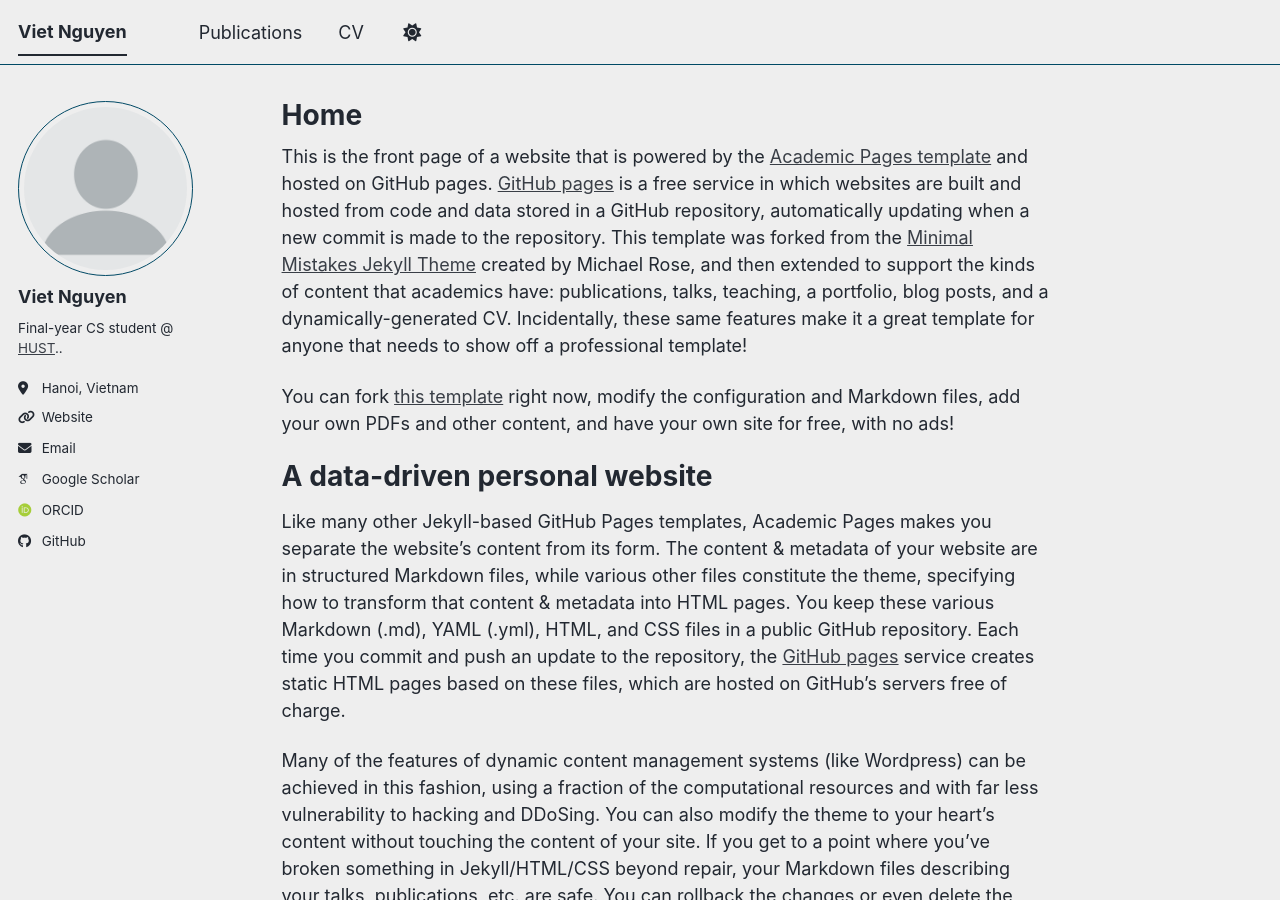
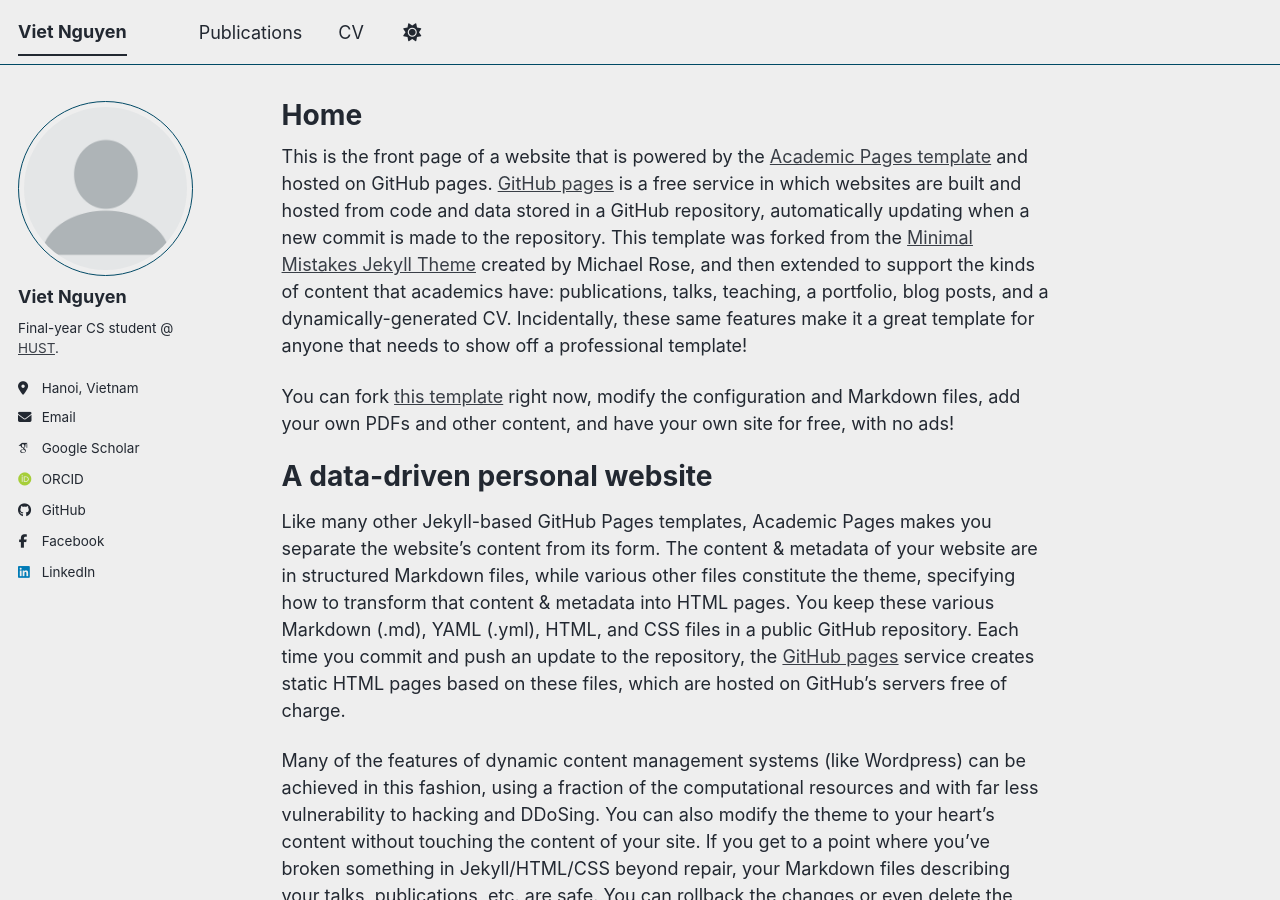
Before and after one commit to hsgsstudent/hsgsstudent.github.io, a Jekyll site: the page built from _pages/about.md, in a window 1280 px wide and 900 px high. Built offline with Jekyll 4.4.1, drawn with Linux system fonts in a browser that asks for light colours; some web fonts are replaced; a script bundle is joined from its source files by our own code; library files that are not in the unit come from our copies.

Commit message:
Update personal bio and social media links

```diff
--- a/_config.yml
+++ b/_config.yml
@@ -24,9 +24,9 @@
   # Biographic information
   avatar           : "profile.png"
   name             : "Viet Nguyen"
-  bio              : "Final-year CS student @ <a href='https://www.hust.edu.vn' target='_blank'>HUST</a>.."
+  bio              : "Final-year CS student @ <a href='https://www.hust.edu.vn' target='_blank'>HUST</a>."
   location         : "Hanoi, Vietnam"
-  uri              : "https://hsgsstudent.github.io"
+  # uri              : "https://hsgsstudent.github.io"
   email            : "nguyenhoangviet.hsgs@gmail.com"
 
   # Academic websites
@@ -55,7 +55,7 @@
   # Social media
   artstation       : # Username
   # bluesky          : "bsky.app" # Replace this with you Bluesky username
-  facebook         : # Username
+  facebook         : "https://www.facebook.com/nguyenhoangvietchuyenkhtn/"
   flickr           : # Username
   foursquare       : # Username
   goodreads        : # Username
@@ -63,7 +63,7 @@
   keybase          : # Username
   instagram        : # Username
   lastfm           : # Username
-  linkedin         : # Username
+  linkedin         : "https://www.linkedin.com/in/justviet/"
   mastodon         : # URL
   medium           : # URL
   pinterest        : # Username
```
